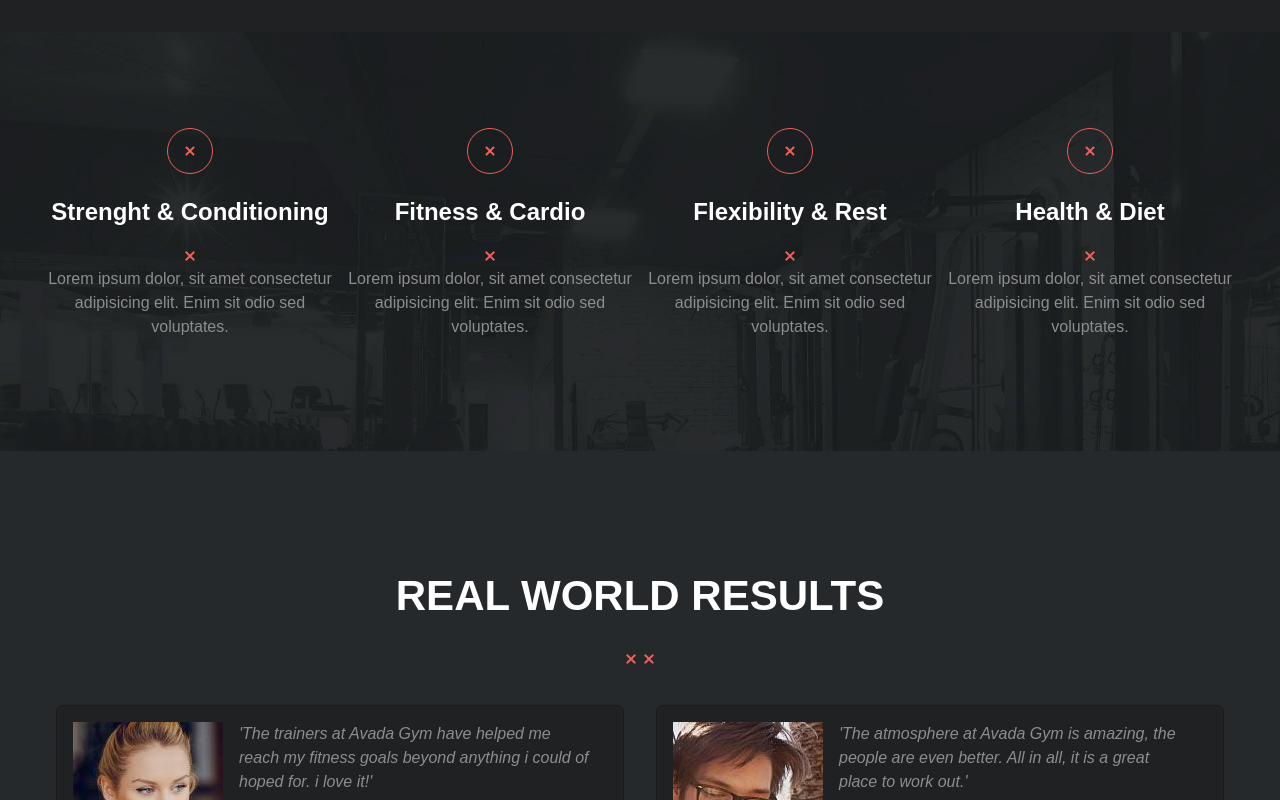
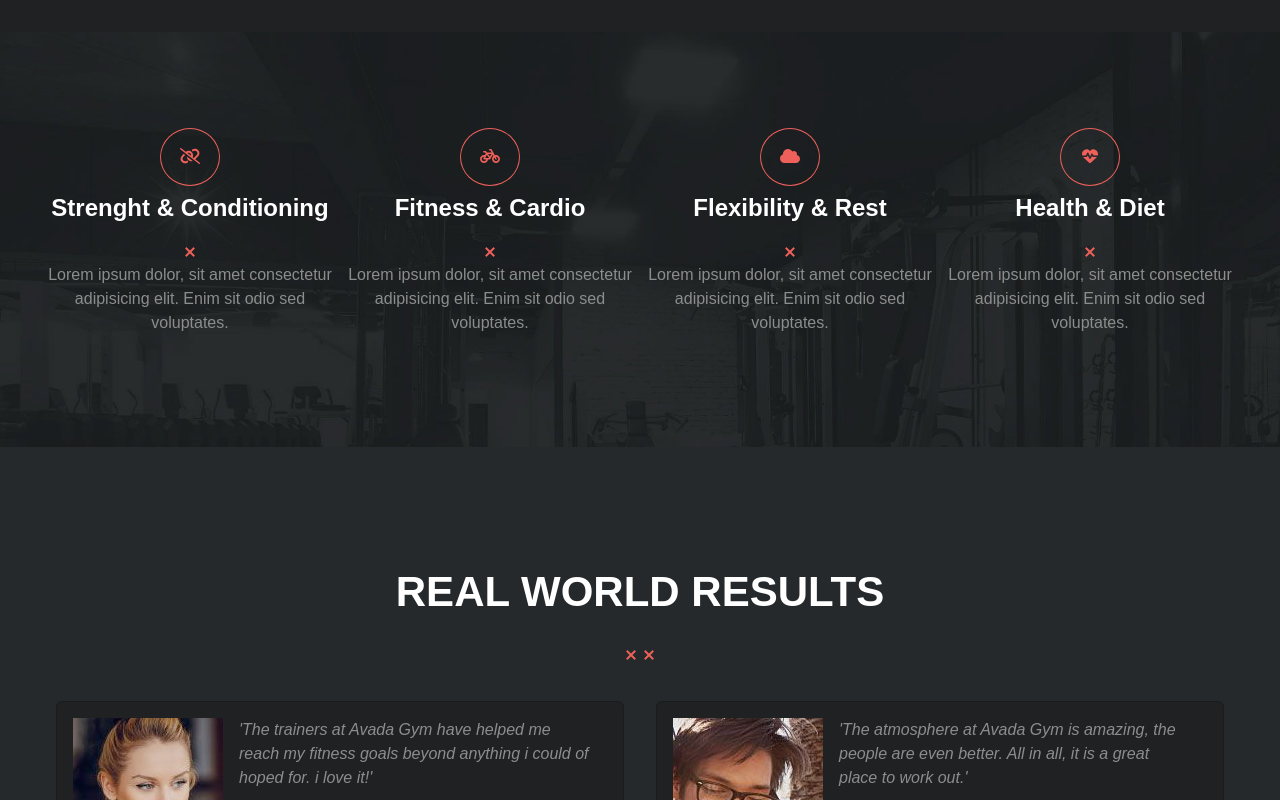
Before and after one commit to Matteoga95/proj-html-vuejs, a Vue app: page / in a window 1280 px wide. Shown: the part 1840-2640 px from the top of the page. Built offline with nearby package versions, Linux system fonts and the light colour scheme; a web font is replaced by a local one.

Commit message:
icone aggiunte

```diff
--- a/index.html
+++ b/index.html
@@ -10,7 +10,7 @@
   <link rel="preconnect" href="https://fonts.googleapis.com">
   <link rel="preconnect" href="https://fonts.gstatic.com" crossorigin>
   <link href="https://fonts.googleapis.com/css2?family=Alexandria:wght@100;200;300;700&display=swap" rel="stylesheet">
-  <link rel="stylesheet" href="./node_modules/@fortawesome/fontawesome-free/css/all.css">
+
   <title>Vite + Vue</title>
 </head>
 
--- a/package.json
+++ b/package.json
@@ -9,6 +9,11 @@
     "preview": "vite preview"
   },
   "dependencies": {
+    "@fortawesome/fontawesome-svg-core": "^6.2.1",
+    "@fortawesome/free-brands-svg-icons": "^6.2.1",
+    "@fortawesome/free-regular-svg-icons": "^6.2.1",
+    "@fortawesome/free-solid-svg-icons": "^6.2.1",
+    "@fortawesome/vue-fontawesome": "^3.0.2",
     "@popperjs/core": "^2.11.6",
     "axios": "^1.2.0",
     "bootstrap": "^5.2.3",
--- a/src/components/AppFooter.vue
+++ b/src/components/AppFooter.vue
@@ -13,14 +13,15 @@ export default {
                 Powered by WordPress</p>
 
             <div class="socials w-25 d-flex justify-content-center">
-                <div class="red-block mx-2 ">
-                    <i class="fa-regular fa-face-awesome "></i>
+                <div class="red-block mx-2 d-flex justify-content-center align-items-center ">
+                    <font-awesome-icon icon=" fa-brands fa-facebook-f" />
+
                 </div>
-                <div class="red-block mx-2">
-                    <i class="fa-regular fa-face-awesome"></i>
+                <div class="red-block mx-2 d-flex justify-content-center align-items-center">
+                    <font-awesome-icon icon=" fa-brands fa-twitter" />
                 </div>
-                <div class="red-block mx-2">
-                    <i class="fa-regular fa-face-awesome"></i>
+                <div class="red-block mx-2 d-flex justify-content-center align-items-center">
+                    <font-awesome-icon icon=" fa-brands fa-instagram" />
                 </div>
             </div>
 
@@ -37,9 +38,10 @@ footer {
     color: $greyLightFont;
 }
 
+
 .red-block {
-    height: 40px;
-    width: 40px;
+    height: 30px;
+    width: 30px;
     background-color: $redMain;
     border-radius: 2px;
     color: white;
--- a/src/components/AppMain.vue
+++ b/src/components/AppMain.vue
@@ -49,10 +49,10 @@ export default {
         <!-- sezione service card  -->
         <section class="service-card ">
             <div class="contenitore d-flex">
-                <ServiceCard title="Strenght & Conditioning" />
-                <ServiceCard title="Fitness & Cardio" />
-                <ServiceCard title="Flexibility & Rest" />
-                <ServiceCard title="Health & Diet" />
+                <ServiceCard title="Strenght & Conditioning" iconType="fa-solid fa-link-slash" />
+                <ServiceCard title="Fitness & Cardio" iconType="fa-solid  fa-bicycle" />
+                <ServiceCard title="Flexibility & Rest" iconType="fa-solid fa-cloud" />
+                <ServiceCard title="Health & Diet" iconType="fa-solid fa-heart-pulse" />
             </div>
 
         </section>
--- a/src/components/partial/ServiceCard.vue
+++ b/src/components/partial/ServiceCard.vue
@@ -1,17 +1,23 @@
 <script>
+import { icon } from '@fortawesome/fontawesome-svg-core';
+
 
 export default {
     name: "ServiceCard",
     props: {
         title: String,
-        immagineSrc: String
+        iconType: String
     }
 }
 </script>
 
 <template>
     <div class="text-center col">
-        <img class=" circle p-3 mb-3 img-fluid rounded-circle  " src="../../assets/img/divider-x-red.png" alt="">
+
+        <div class=" ico p-3 circle rounded-circle  ">
+            <font-awesome-icon :icon="this.iconType" />
+        </div>
+
 
 
         <h4 class="py-2">{{ this.title }}</h4>
@@ -30,11 +36,13 @@ h4 {
     color: white;
 }
 
+.ico {
+    color: $redMain ;
+}
+
 .circle {
     border: 1px solid $redMain;
-
+    width: 20%;
     margin: auto;
 }
-
-img {}
 </style>
--- a/src/components/partial/TrainerCard.vue
+++ b/src/components/partial/TrainerCard.vue
@@ -24,15 +24,18 @@ export default {
 
             </div>
 
-            <div class="socials d-flex px-2">
-                <div class="red-block mb-4 mx-2 ">
-                    <i class="fa-regular fa-face-awesome "></i>
+
+
+            <div class="socials d-flex px-2 ">
+                <div class="red-block mb-4 mx-2  d-flex justify-content-center align-items-center ">
+                    <font-awesome-icon icon=" fa-brands fa-facebook-f" />
+
                 </div>
-                <div class="red-block mb-4 mx-2 ">
-                    <i class="fa-regular fa-face-awesome"></i>
+                <div class="red-block mb-4 mx-2  d-flex justify-content-center align-items-center">
+                    <font-awesome-icon icon=" fa-brands fa-twitter" />
                 </div>
-                <div class="red-block mb-4 mx-2 ">
-                    <i class="fa-regular fa-face-awesome"></i>
+                <div class="red-block mb-4 mx-2  d-flex justify-content-center align-items-center">
+                    <font-awesome-icon icon=" fa-brands fa-instagram" />
                 </div>
             </div>
 
--- a/src/main.js
+++ b/src/main.js
@@ -1,5 +1,14 @@
 import { createApp } from 'vue'
 import './style.scss'
 import App from './App.vue'
+import { library } from '@fortawesome/fontawesome-svg-core'
+import { FontAwesomeIcon } from '@fortawesome/vue-fontawesome'
+import { fab } from '@fortawesome/free-brands-svg-icons'
+import { fas } from '@fortawesome/free-solid-svg-icons'
+import { far } from '@fortawesome/free-regular-svg-icons'
 
-createApp(App).mount('#app')
+library.add(fab, fas, far)
+
+createApp(App)
+    .component('font-awesome-icon', FontAwesomeIcon)
+    .mount('#app')
```
Also changed, not shown: 1 other file (tests, documents, lock files or other folders).
